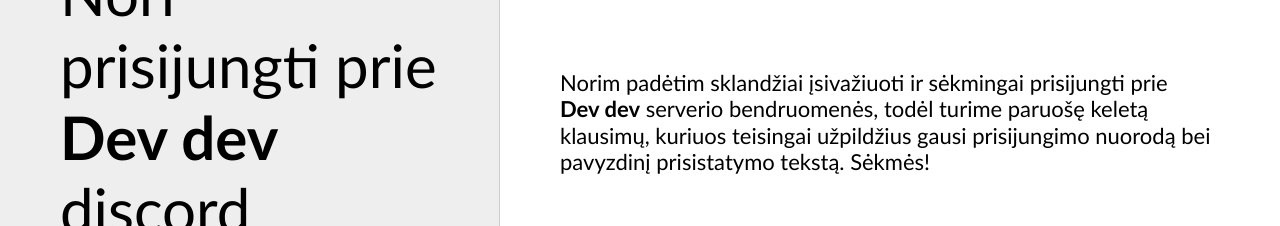
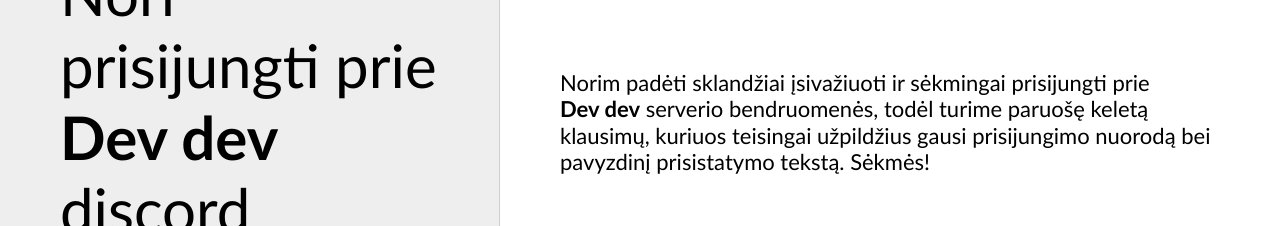
Before and after one commit to belauzas/discord-invite, a website: page index.html in a window 1280 px wide. Shown: the part 183-409 px from the top of the page. Drawn offline with Linux system fonts and the light colour scheme.

Commit message:
Type fix

```diff
--- a/index.html
+++ b/index.html
@@ -25,7 +25,7 @@
         </div>
         <div id="content" class="content">
             <div class="title">Pagrindiniai klausimai</div>
-            <div class="description">Norim padėtim sklandžiai įsivažiuoti ir sėkmingai prisijungti prie <span class="server-name">Dev&nbsp;dev</span> serverio bendruomenės, todėl turime paruošę keletą klausimų, kuriuos teisingai užpildžius gausi prisijungimo nuorodą bei pavyzdinį prisistatymo tekstą. Sėkmės!</div>
+            <div class="description">Norim padėti sklandžiai įsivažiuoti ir sėkmingai prisijungti prie <span class="server-name">Dev&nbsp;dev</span> serverio bendruomenės, todėl turime paruošę keletą klausimų, kuriuos teisingai užpildžius gausi prisijungimo nuorodą bei pavyzdinį prisistatymo tekstą. Sėkmės!</div>
             <div class="questions">
                 <div class="question">
                     <label for="name" class="label">Kuo vardu?</label>
```
